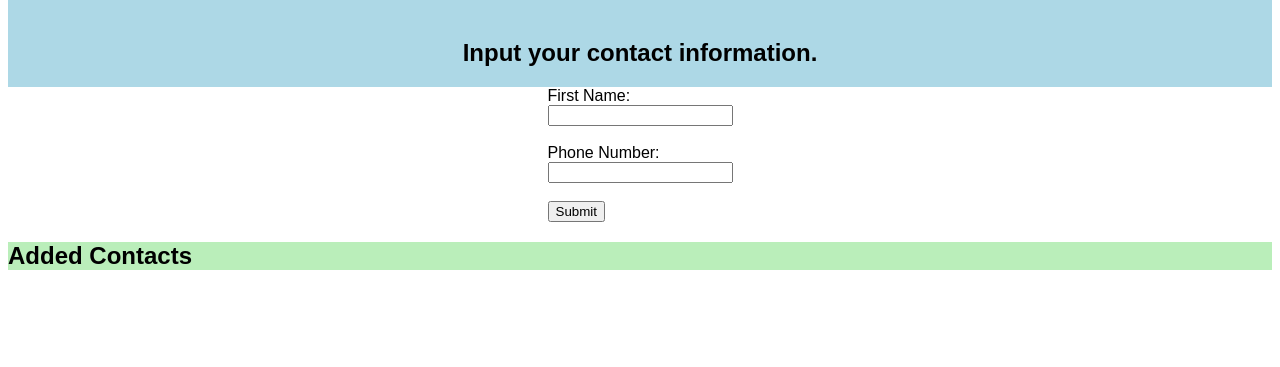
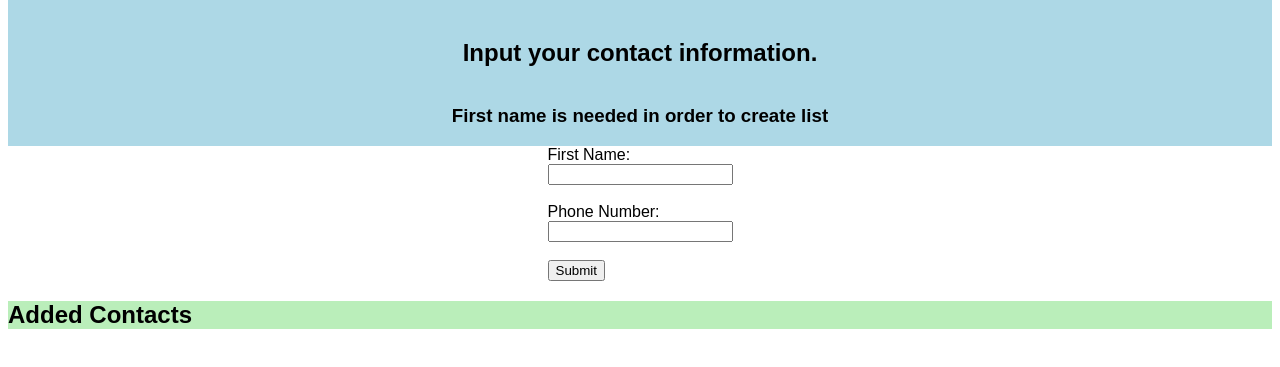
Before and after one commit to fgutie35/program-prog2, a plain HTML site: page index.html in a window 1280 px wide. Shown: the part 69-436 px from the top of the page. Drawn offline with Linux system fonts and the light colour scheme.

Commit message:
Changed the index file by adding an extra header.

```diff
--- a/index.html
+++ b/index.html
@@ -11,6 +11,7 @@
     <div class="content">
     <h1 class="main-title">Contact List</h1>
     <h2>Input your contact information.</h2>
+    <h3>First name is needed in order to create list</h3>
     </div>
 
     <div class="formItems">
```
